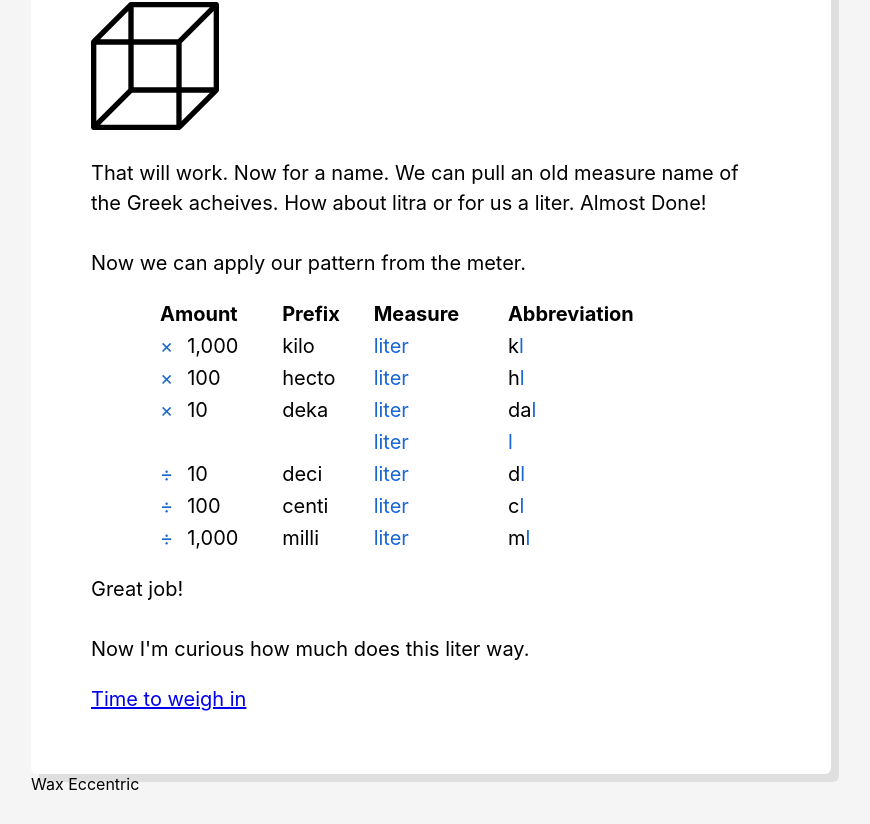
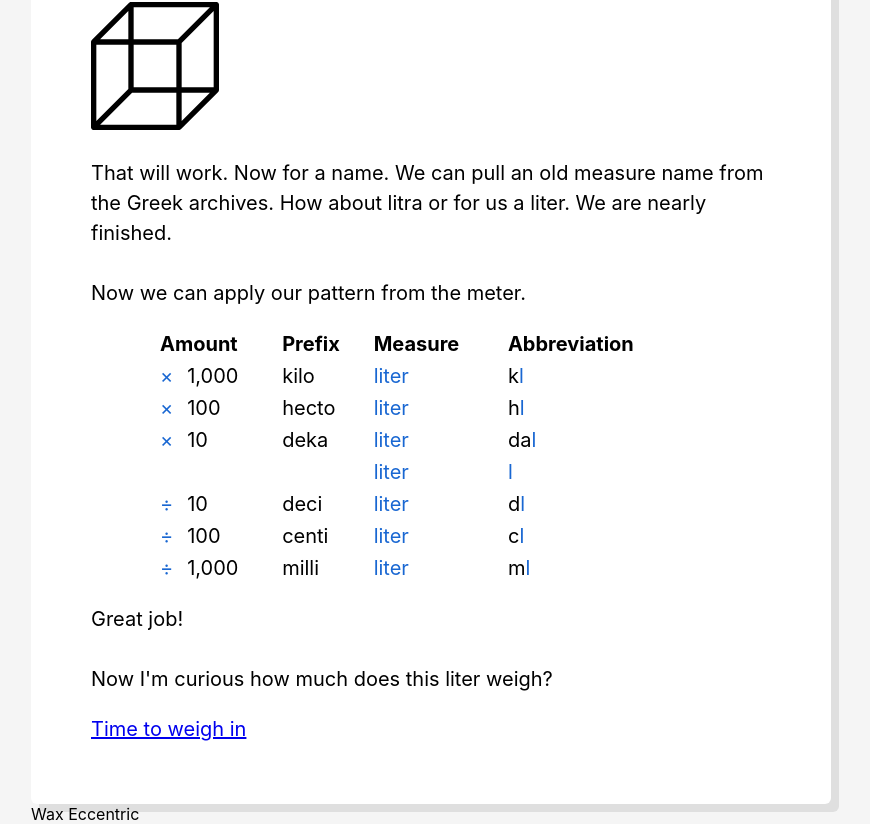
Before and after one commit to ronnross/waxeccentric, a Next.js app: page /ametrica/liter in a window 1280 px wide. Shown: the part 1637-2461 px from the top of the page, without its empty margins (209-1079 px from the left). Before the commit the page ends 2431 px from the top, so only its background shows below. Built offline with nearby package versions, Linux system fonts and the light colour scheme.

Commit message:
spelling mistakes

```diff
--- a/pages/ametrica/liter.js
+++ b/pages/ametrica/liter.js
@@ -72,8 +72,8 @@ const Liter = () => {
           </p>
           <Cube height="128px" />
           <p>
-            That will work. Now for a name. We can pull an old measure name of
-            the Greek acheives. How about litra or for us a liter. Almost Done!
+            That will work. Now for a name. We can pull an old measure name from
+            the Greek archives. How about litra or for us a liter. We are nearly finished.
             <br />
             <br />
             Now we can apply our pattern from the meter.
@@ -158,7 +158,7 @@ const Liter = () => {
             Great job!
             <br />
             <br />
-            Now I&apos;m curious how much does this liter way.
+            Now I&apos;m curious how much does this liter weigh?
           </p>
           <Link href="/ametrica/gram">
             <a>Time to weigh in</a>
```
